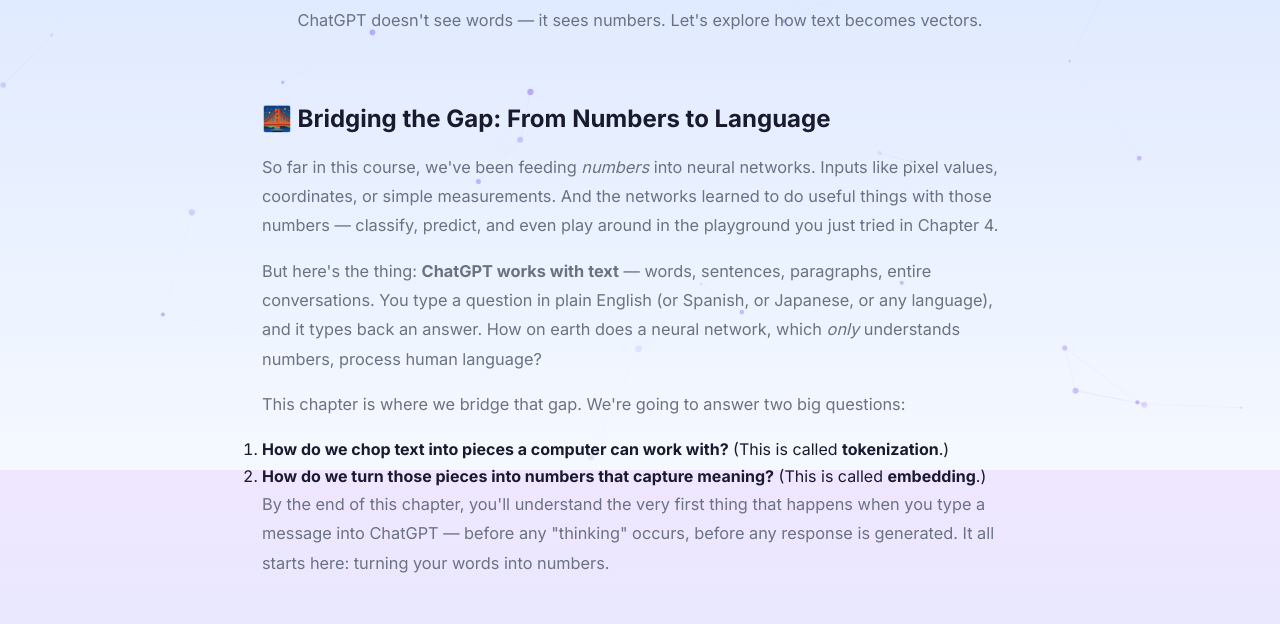
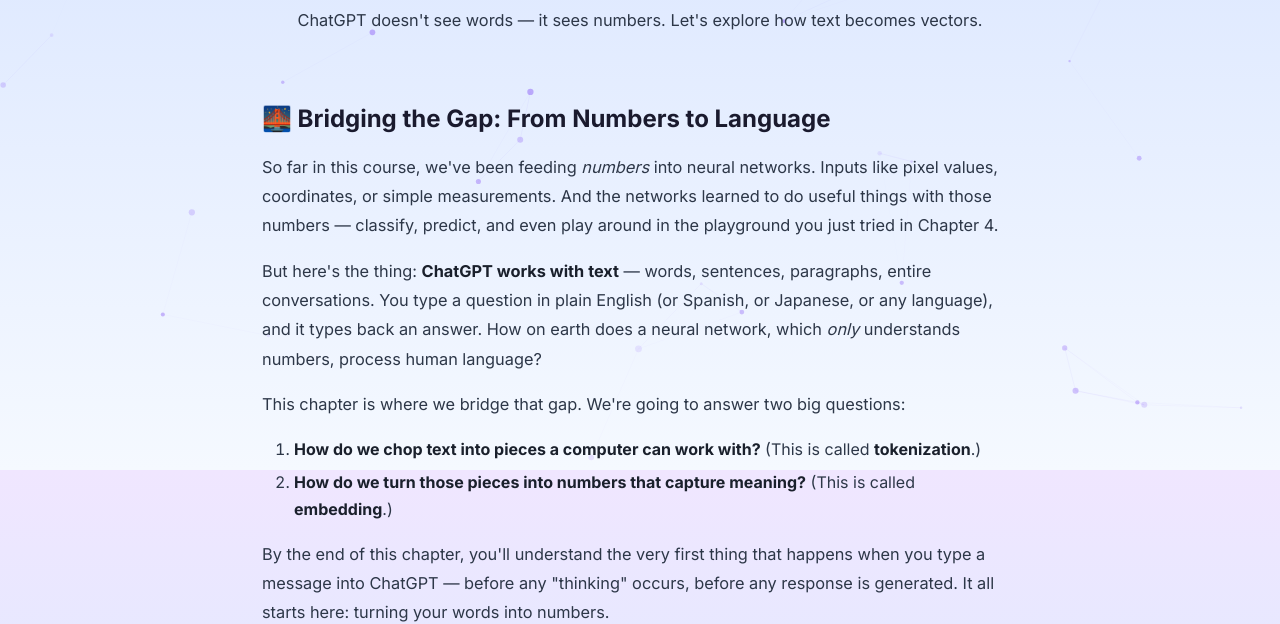
Before and after one commit to thekavklaw/MiniLLM, a website: page public/chapters/5-words.html in a window 1280 px wide. Shown: the part 330-954 px from the top of the page. Drawn offline with Linux system fonts and the light colour scheme.

Commit message:
Fix chapter text color + list indentation
- Paragraph text: #6b7280 (gray) → #2d3748 (dark slate) for readability
- Lists: added padding-left 2rem to keep bullets inside content margin
- Narration: #6b7280 → #374151 for better contrast
- Bold text: explicit darker color

```diff
--- a/public/css/style.css
+++ b/public/css/style.css
@@ -597,9 +597,25 @@ h2 {
 
 .chapter-content p {
   font-size: 1.02rem;
-  color: var(--text-dim);
+  color: #2d3748;
   line-height: 1.8;
   margin-bottom: 1rem;
+}
+
+.chapter-content ul, .chapter-content ol {
+  padding-left: 2rem;
+  margin-bottom: 1rem;
+  color: #2d3748;
+}
+
+.chapter-content li {
+  line-height: 1.7;
+  margin-bottom: 0.4rem;
+  font-size: 1rem;
+}
+
+.chapter-content strong {
+  color: #1a202c;
 }
 
 .chapter-content .section {
@@ -704,11 +720,11 @@ h2 {
   border-radius: var(--radius-sm);
   border-left: 3px solid var(--accent);
   font-size: 0.9rem;
-  color: var(--text-dim);
+  color: #374151;
   line-height: 1.7;
 }
 
-.narration strong { color: var(--text); }
+.narration strong { color: #1a202c; }
 
 /* Buttons */
 .btn {
```
